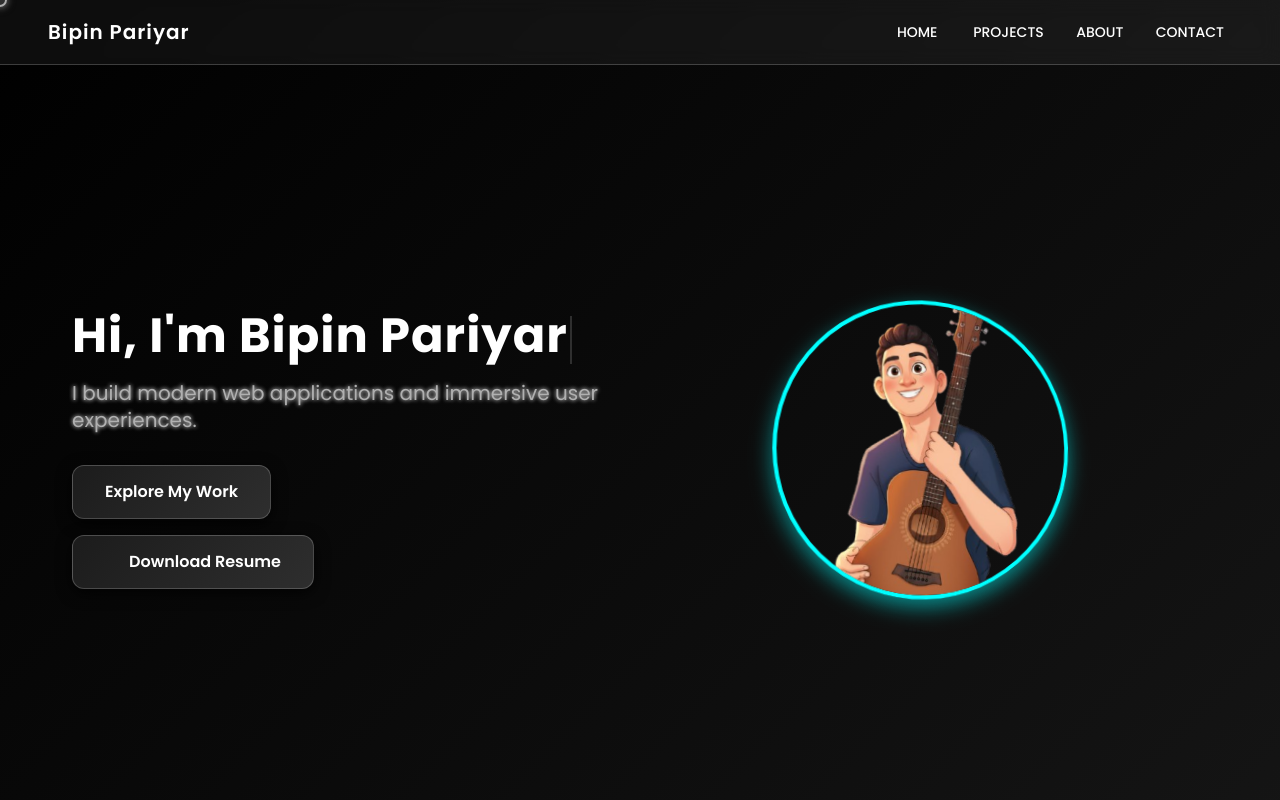
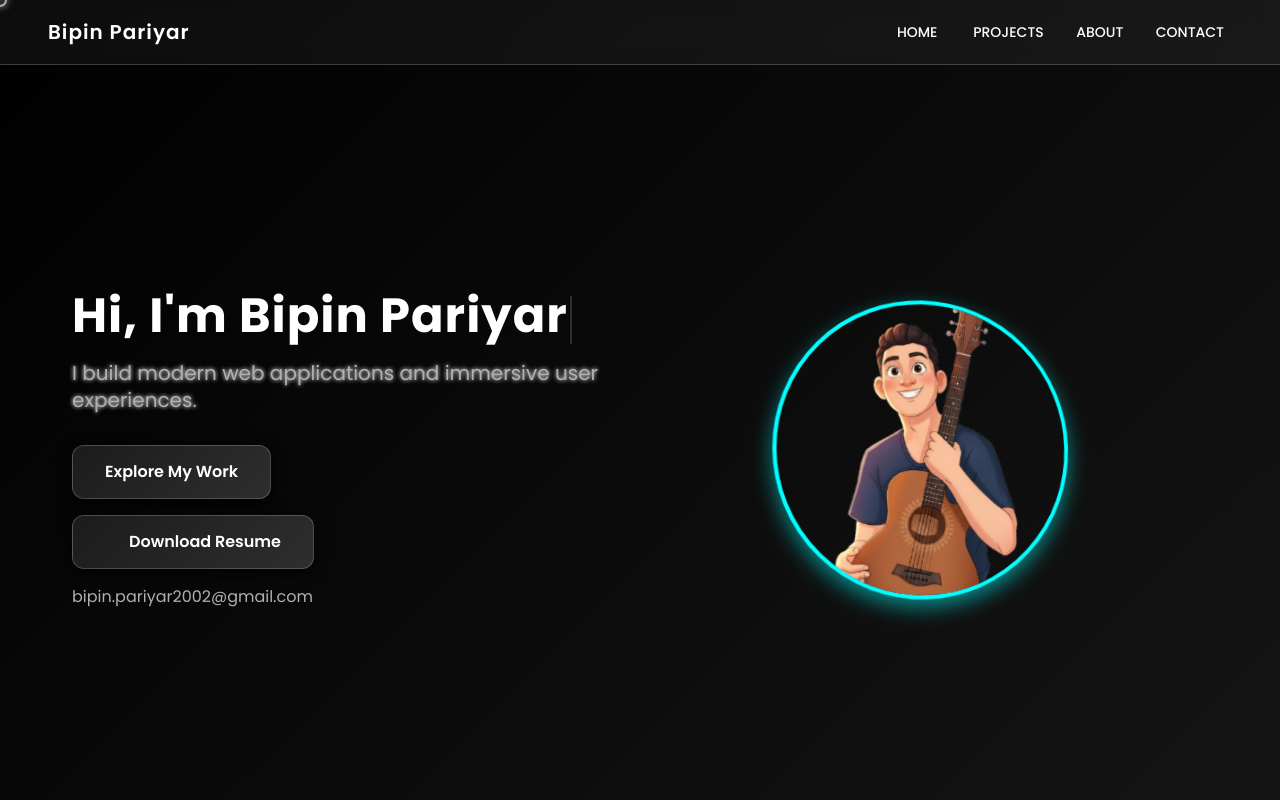
Before and after one commit to bipin-Pariyar2003/bipin_portfolio_mern, a React (Vite) app: page / in a window 1280 px wide. Shown: the top 800 px of the page. Built offline with nearby package versions, Linux system fonts and the light colour scheme; some icons are missing; a web font is replaced by a local one.

Commit message:
copy email to clipboard and show tooltip "Copied!" when clicked

```diff
--- a/src/components/Home/index.jsx
+++ b/src/components/Home/index.jsx
@@ -1,11 +1,18 @@
-import React from "react";
-import { Box, Typography, Button, Avatar } from "@mui/material";
+import React, { useState } from "react";
+import { Box, Typography, Button, Avatar, Tooltip } from "@mui/material";
 import DownloadIcon from "@mui/icons-material/Download";
 import Headings from "../../utilities/Headings";
 import TypewriterHeading from "../../utilities/TypeWriterHeading";
 import GradientButton from "../../utilities/GradientButton";
 
 export default function Home() {
+  const [copied, setCopied] = useState(false);
+
+  const handleCopy = () => {
+    navigator.clipboard.writeText("bipin.pariyar2002@gmail.com");
+    setCopied(true);
+    setTimeout(() => setCopied(false), 2000); // reset after 2 seconds
+  };
   return (
     <Box
       sx={{
@@ -58,8 +65,20 @@ export default function Home() {
           >
             Explore My Work
           </GradientButton>
-
           <GradientButton startIcon={<DownloadIcon />}>Download Resume</GradientButton>
+          <Tooltip title={copied ? "Copied!" : "Click to copy email"} arrow>
+            <Typography
+              sx={{
+                color: "#b0b0b0",
+                cursor: "pointer",
+                "&:hover": { color: "#fff" },
+                transition: "color 0.3s ease",
+              }}
+              onClick={handleCopy}
+            >
+              bipin.pariyar2002@gmail.com
+            </Typography>
+          </Tooltip>{" "}
         </Box>
       </Box>
 
```
